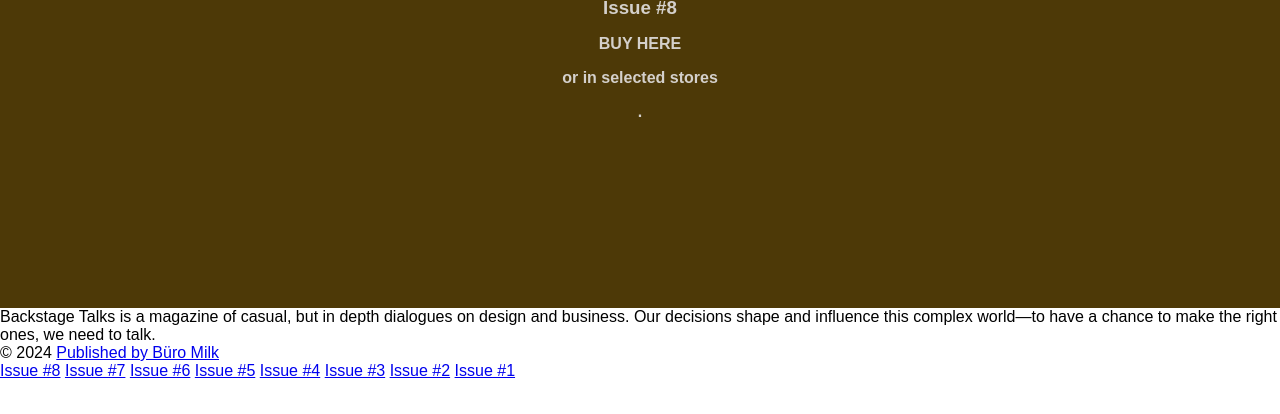
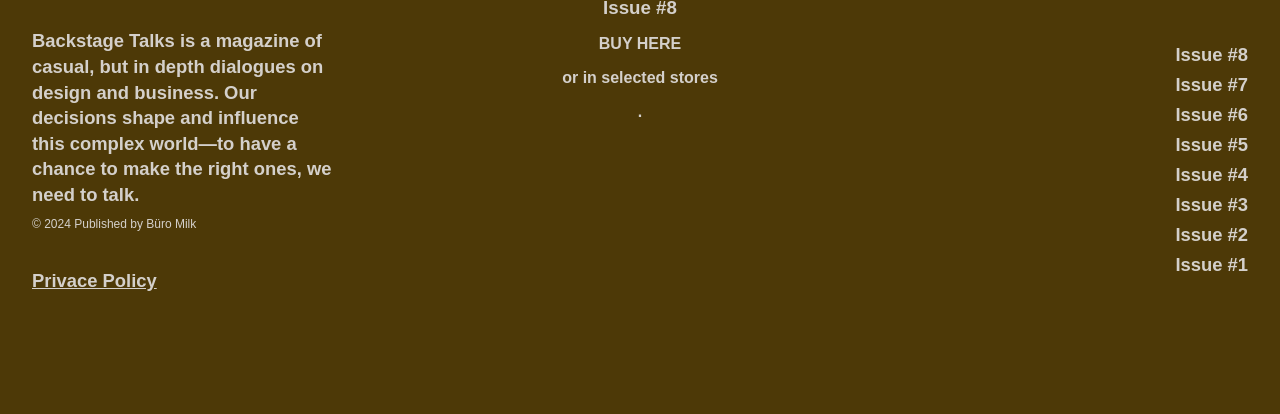
Before and after one commit to efe13dev/challenges-frontend, a plain HTML site: page backstage-talks/index.html in a window 1280 px wide. Shown: the part 492-906 px from the top of the page. Before the commit the page ends 872 px from the top, so only its background shows below. Drawn offline with Linux system fonts and the light colour scheme.

Commit message:
add footer

```diff
--- a/backstage-talks/index.html
+++ b/backstage-talks/index.html
@@ -17,6 +17,7 @@
       <h1>BACKSTAGE TALKS</h1>
       <a href="#">info@backstagetalks.com</a>
     </header>
+    <main>
       <section class="dark-yellow-section">
         <img
           src="https://backstagetalks.com/img/backstagetalks_cover_issue_8.png"
@@ -27,6 +28,18 @@
         <p>or in <a href="#">selected stores</a></p>
         <p>.</p>
       </section>
+      <section class="dark-yellow-section"></section>
+        <img
+          src="https://backstagetalks.com/img/backstagetalks_cover_issue_8.png"
+          alt="issue 8"
+        />
+        <h3>Issue #8</h3>
+        <a href="#">BUY HERE</a>
+        <p>or in <a href="#">selected stores</a></p>
+        <p>.</p>
+      </section>
+    </main>
+
     <footer>
       <div>
         <p>
@@ -34,7 +47,12 @@
           design and business. Our decisions shape and influence this complex
           world—to have a chance to make the right ones, we need to talk.
         </p>
-        <p>© 2024 <a href="#">Published by Büro Milk</a></p>
+        <p class="copyright">© 2024 Published by Büro Milk</p>
+        <a
+          href="#"
+          class="privacy"
+          >Privace Policy</a
+        >
       </div>
       <nav>
         <a href="#">Issue #8</a>
--- a/backstage-talks/style.css
+++ b/backstage-talks/style.css
@@ -31,13 +31,14 @@ header {
     color: #d4d0cb;
   }
 }
+
 section {
   display: flex;
   flex-direction: column;
   justify-content: center;
   align-items: center;
   height: 100vh;
-  background-color: var(--brown);
+
   img {
     width: 425px;
   }
@@ -58,3 +59,49 @@ section {
     padding-bottom: 1rem;
   }
 }
+
+.dark-yellow-section {
+  background-color: var(--brown);
+}
+
+footer {
+  position: fixed;
+  bottom: 0;
+  width: 100%;
+  display: flex;
+  justify-content: space-between;
+  align-items: center;
+  padding: 1rem 2rem;
+  & nav {
+    display: flex;
+    flex-direction: column;
+    gap: 0.5rem;
+  }
+  & a {
+    display: flex;
+
+    text-decoration: none;
+    font-size: 1.15rem;
+    font-weight: 600;
+    color: #d4d0cb;
+  }
+  & p {
+    line-height: 1.6rem;
+    padding-bottom: 0.3rem;
+    color: #d4d0cb;
+    font-weight: 600;
+    font-size: 1.15rem;
+    width: 300px;
+  }
+  & .copyright {
+    color: #d4d0cb;
+    font-weight: 300;
+    font-size: 0.75rem;
+  }
+  & .privacy {
+    color: #d4d0cb;
+    font-weight: 600;
+    text-decoration: underline;
+    padding-top: 1.7rem;
+  }
+}
```
Lines whose indentation alone changed are shown as unchanged.
